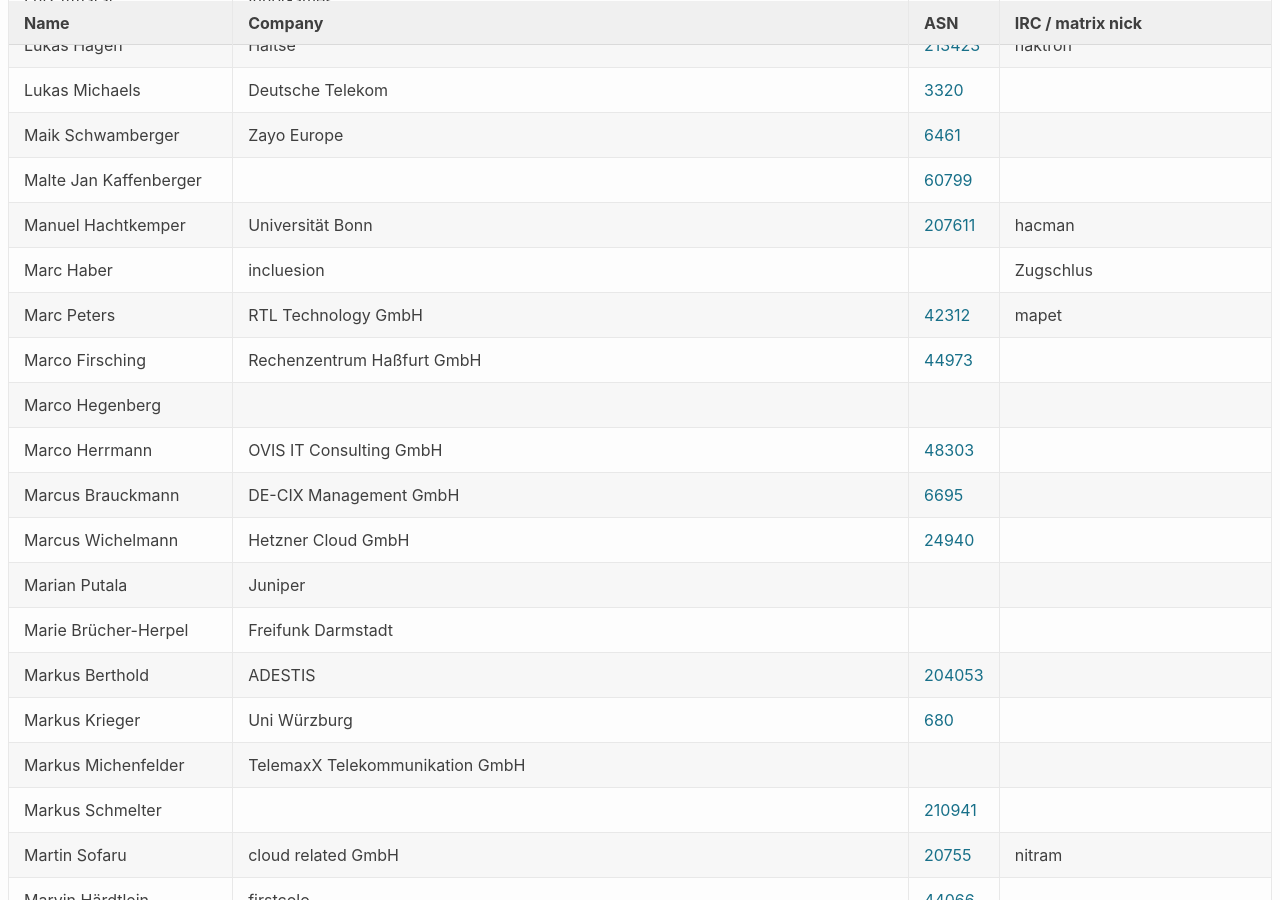
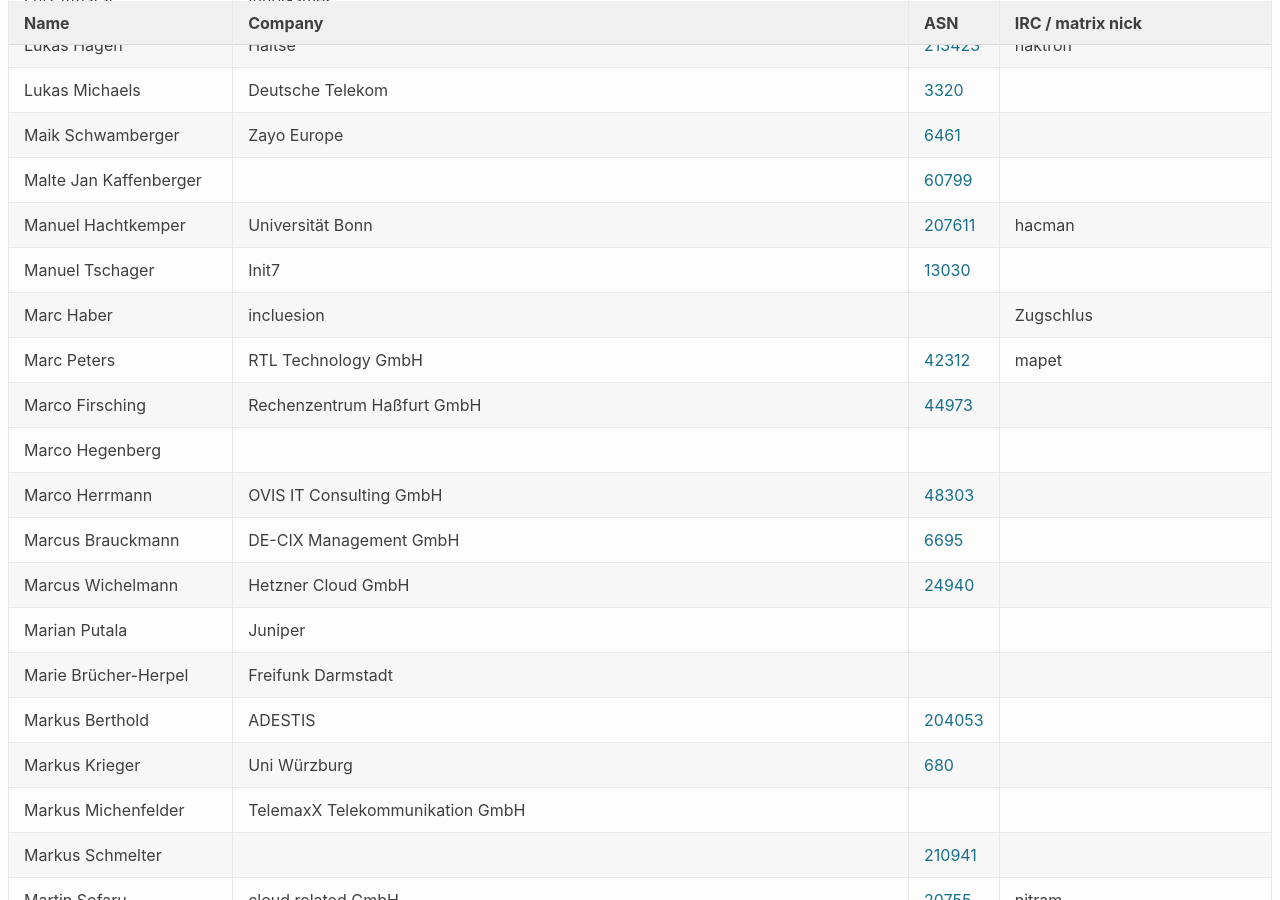
Before and after one commit to denog/pretix-attendeelist, a Jekyll site: the page built from denog17/index.markdown, in a window 1280 px wide and 900 px high, scrolled down 4453 px. Built offline with Jekyll 4.4.1, drawn with Linux system fonts in a browser that asks for light colours.

Commit message:
Latest data: Wed Jul  2 06:12:59 UTC 2025

```diff
--- a/_data/attendees_denog17_onsite.json
+++ b/_data/attendees_denog17_onsite.json
@@ -600,6 +600,12 @@
     "asn": "207611"
   },
   {
+    "name": "Manuel Tschager",
+    "company": "Init7",
+    "irc": null,
+    "asn": "13030"
+  },
+  {
     "name": "Marc Haber",
     "company": "incluesion",
     "irc": "Zugschlus",
```
